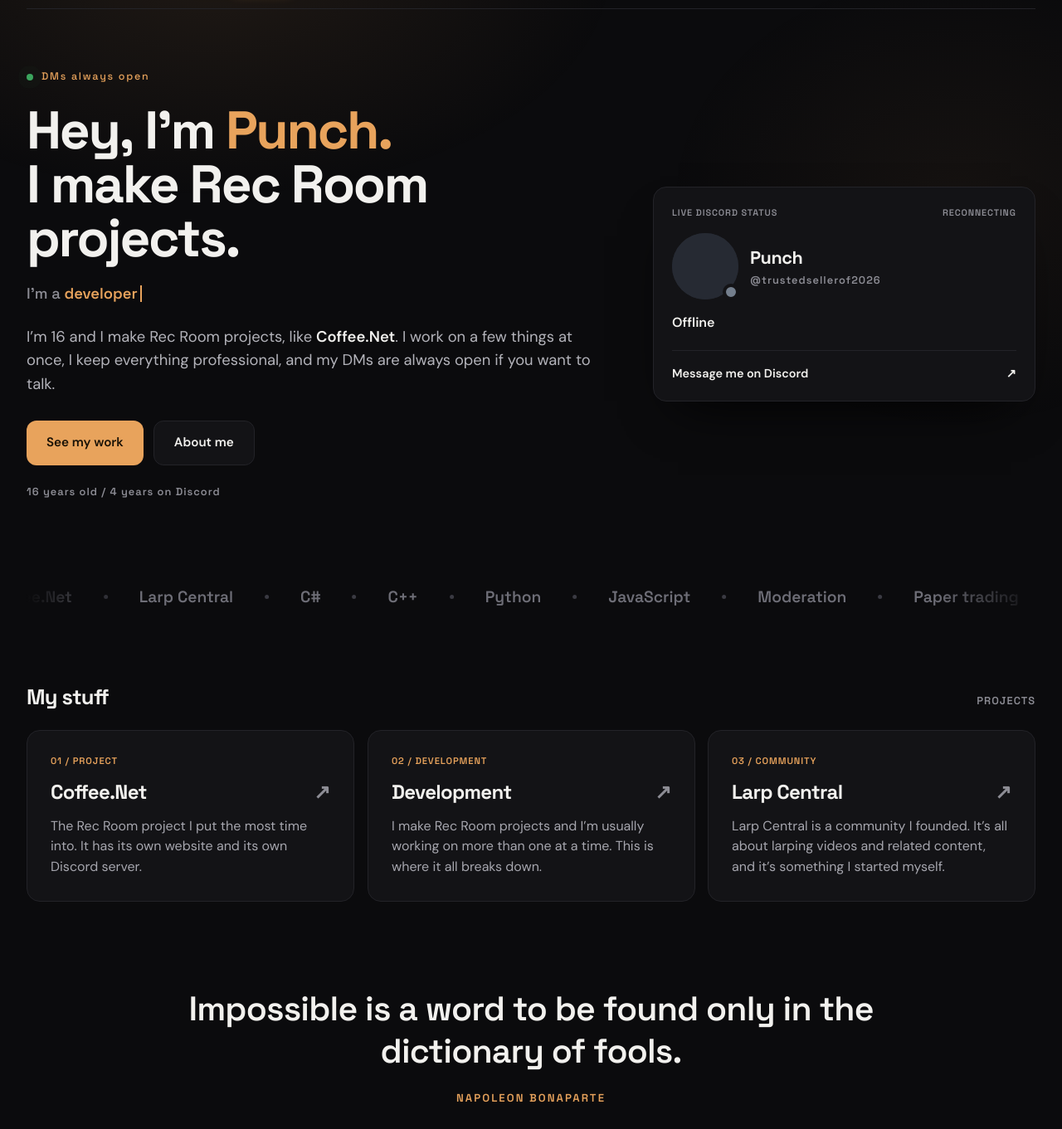
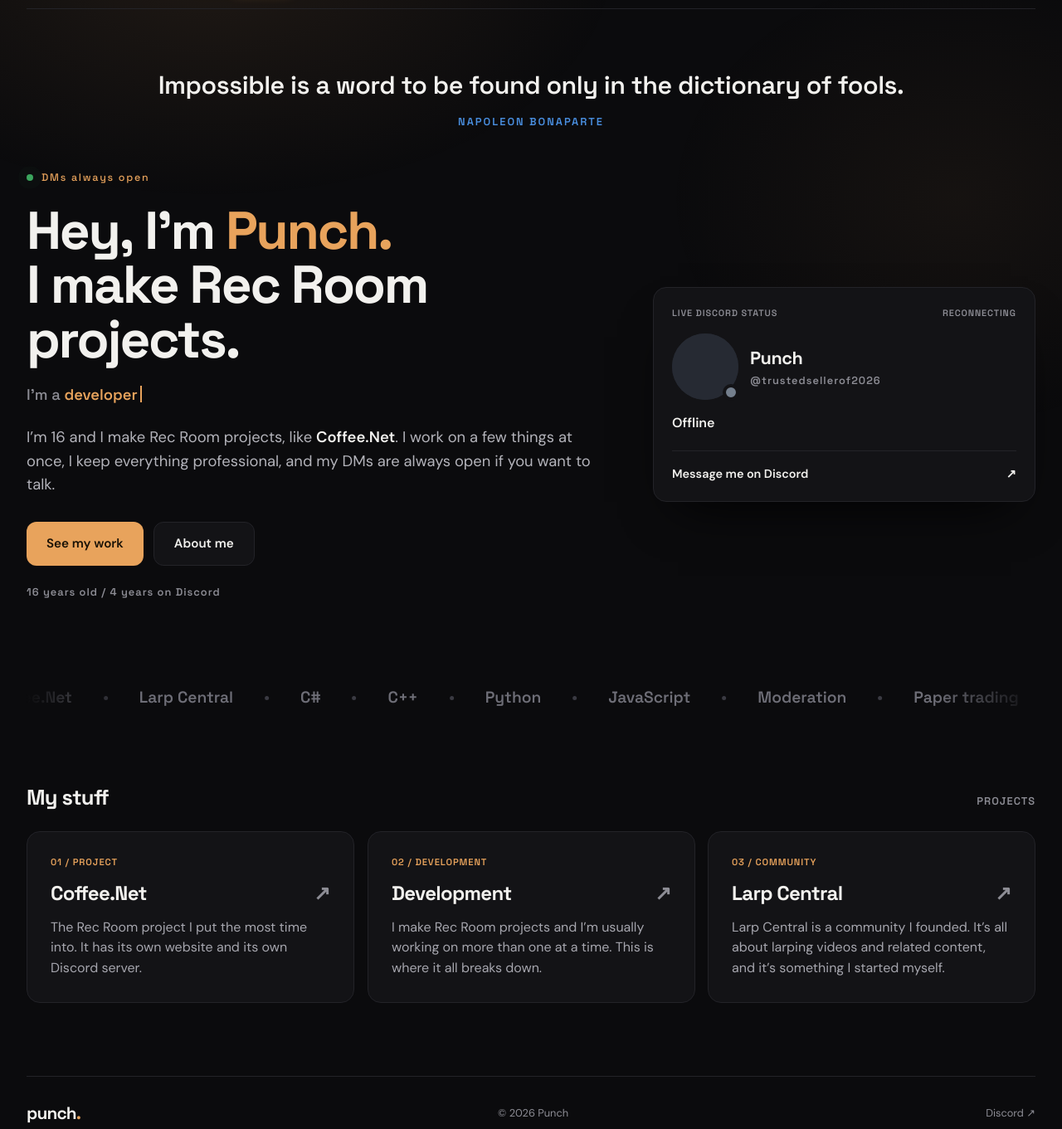
Before and after one commit to Plasma69420/punch-site, a plain HTML site: page index.html in a window 1280 px wide. Shown: the part 80-1441 px from the top of the page at 83% size. Drawn offline with Linux system fonts and the light colour scheme; no server answers.

Commit message:
Move the quote to the top and make Napoleon blue

```diff
--- a/index.html
+++ b/index.html
@@ -232,9 +232,9 @@
 .stat b.bump{animation:bump .45s ease}
 @keyframes bump{50%{transform:translateY(-3px);color:var(--accent)}}
 .ld{width:8px;height:8px;border-radius:50%;background:var(--green);box-shadow:0 0 0 0 rgba(59,165,93,.6);animation:pulse 2s infinite}
-.quote{margin:104px auto 0;max-width:920px;text-align:center}
-.quote blockquote{font-family:'Space Grotesk',sans-serif;font-size:clamp(1.6rem,3.2vw,2.6rem);line-height:1.25;letter-spacing:-.02em;font-weight:600}
-.quote figcaption{margin-top:20px;color:var(--accent);font-family:'Space Grotesk',sans-serif;font-size:.82rem;letter-spacing:.16em;text-transform:uppercase;font-weight:600}
+.quote{margin:0 auto 48px;max-width:900px;text-align:center}
+.quote blockquote{font-family:'Space Grotesk',sans-serif;font-size:clamp(1.25rem,2.4vw,1.9rem);line-height:1.3;letter-spacing:-.015em;font-weight:600}
+.quote figcaption{margin-top:14px;color:#4a90e2;font-family:'Space Grotesk',sans-serif;font-size:.8rem;letter-spacing:.16em;text-transform:uppercase;font-weight:600}
 </style>
 </head>
 <body>
@@ -258,6 +258,11 @@
 
 <!-- HOME -->
 <section class="view" id="view-home">
+  <figure class="quote">
+    <blockquote>Impossible is a word to be found only in the dictionary of fools.</blockquote>
+    <figcaption>Napoleon Bonaparte</figcaption>
+  </figure>
+
   <div class="hero">
     <div class="hero-text">
       <p class="eyebrow"><span class="pulse"></span> DMs always open</p>
@@ -326,10 +331,6 @@
     <a class="card tile" href="#larpcentral"><span class="mono tag">03 / COMMUNITY</span><h3>Larp Central <i>↗</i></h3><p>Larp Central is a community I founded. It’s all about larping videos and related content, and it’s something I started myself.</p></a>
   </div>
 
-  <figure class="quote">
-    <blockquote>Impossible is a word to be found only in the dictionary of fools.</blockquote>
-    <figcaption>Napoleon Bonaparte</figcaption>
-  </figure>
 </section>
 
 <!-- DEVELOPMENT -->
```
